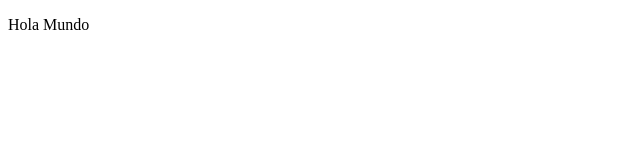
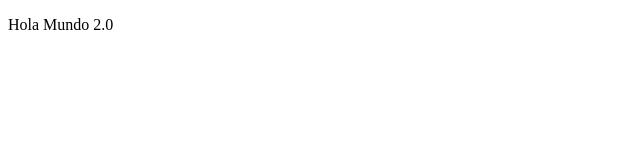
Before and after one commit to JesusVillegas194/proyectoDemoCursoPrework, a plain HTML site: page index.html in a window 1280 px wide. Shown: the full height of the page, 0-640 px from the left. Drawn offline with Linux system fonts and the light colour scheme.

Commit message:
cambios agregamos 2.0

```diff
--- a/index.html
+++ b/index.html
@@ -7,6 +7,6 @@
     <title>Document</title>
 </head>
 <body>
-    <p>Hola Mundo</p>
+    <p>Hola Mundo 2.0</p>
 </body>
 </html>
```
